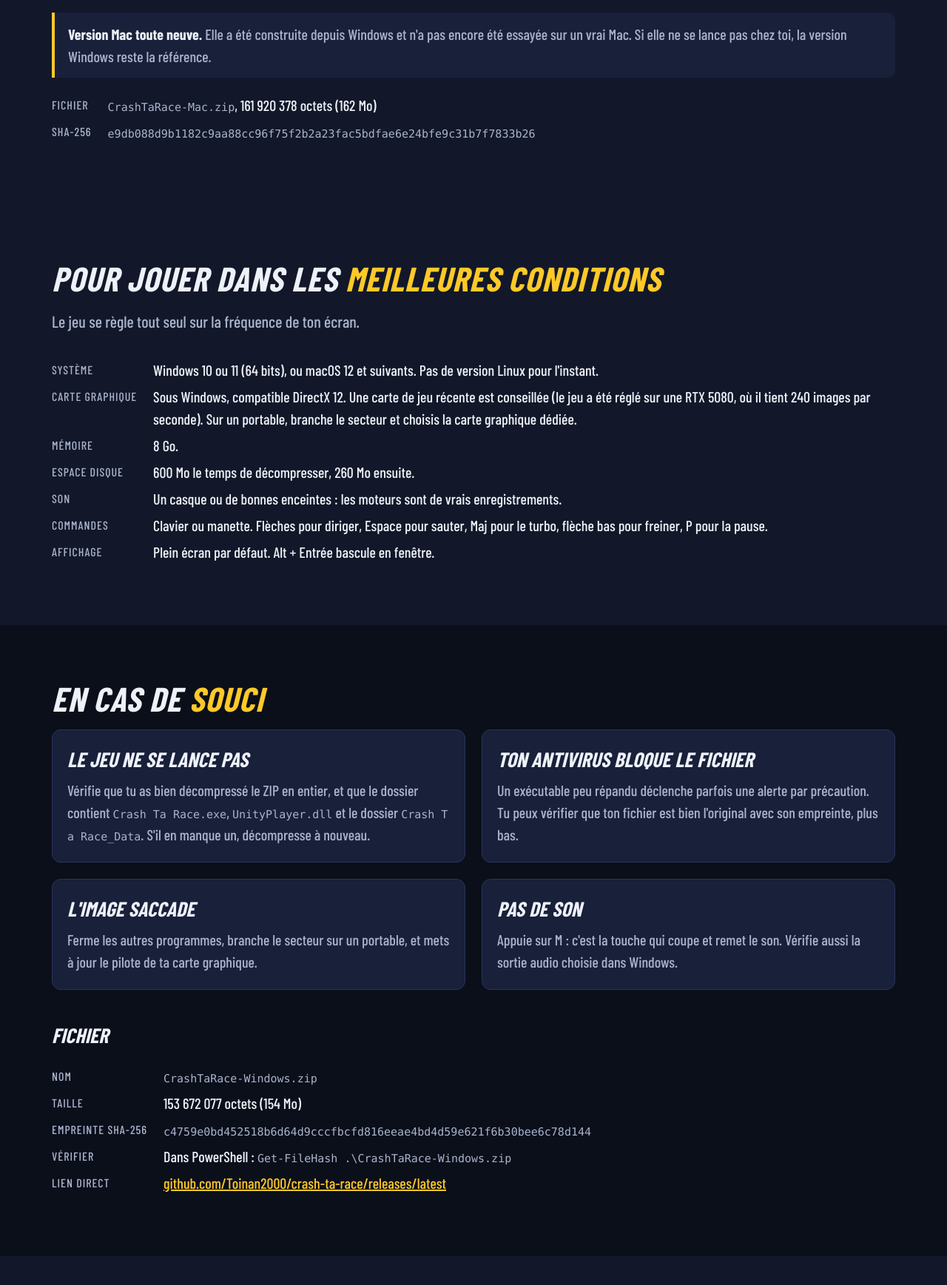
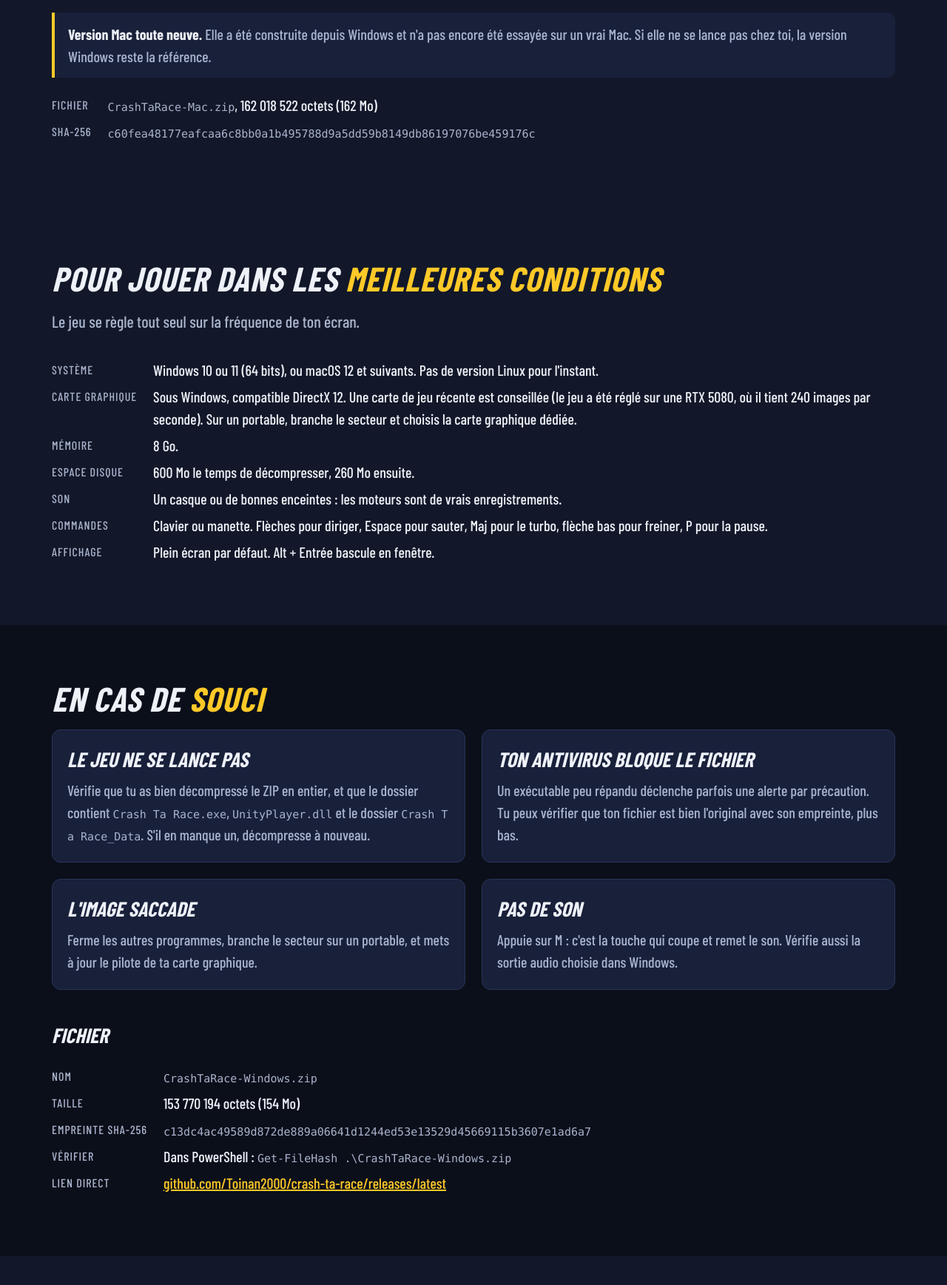
Before and after one commit to Toinan2000/crash-ta-race, a plain HTML site: page telecharger.html in a window 1280 px wide. Shown: the part 1960-3697 px from the top of the page at 74% size. Drawn offline with nearby package versions, Linux system fonts and the light colour scheme; a web font is replaced by a local one.

```diff
--- a/telecharger.html
+++ b/telecharger.html
@@ -72,8 +72,8 @@
     <p class="note" style="margin-top:22px"><strong>macOS refuse quand même, ou dit que l'application est endommagée ?</strong> Ouvre Réglages Système, puis Confidentialité et sécurité, et clique sur « Ouvrir quand même » en bas de la page. Sinon, ouvre le Terminal, tape <code>xattr -cr</code> suivi d'un espace, glisse l'application dans la fenêtre, appuie sur Entrée, puis relance le jeu.</p>
     <p class="note" style="margin-top:14px"><strong>Version Mac toute neuve.</strong> Elle a été construite depuis Windows et n'a pas encore été essayée sur un vrai Mac. Si elle ne se lance pas chez toi, la version Windows reste la référence.</p>
     <dl class="fiche" style="margin-top:22px">
-      <dt>Fichier</dt><dd><code>CrashTaRace-Mac.zip</code>, 161 920 378 octets (162 Mo)</dd>
-      <dt>SHA-256</dt><dd><code>e9db088d9b1182c9aa88cc96f75f2b2a23fac5bdfae6e24bfe9c31b7f7833b26</code></dd>
+      <dt>Fichier</dt><dd><code>CrashTaRace-Mac.zip</code>, 162 018 522 octets (162 Mo)</dd>
+      <dt>SHA-256</dt><dd><code>c60fea48177eafcaa6c8bb0a1b495788d9a5dd59b8149db86197076be459176c</code></dd>
     </dl>
   </div>
 </section>
@@ -106,8 +106,8 @@
     <h3 style="margin-top:40px">Fichier</h3>
     <dl class="fiche">
       <dt>Nom</dt><dd><code>CrashTaRace-Windows.zip</code></dd>
-      <dt>Taille</dt><dd>153 672 077 octets (154 Mo)</dd>
-      <dt>Empreinte SHA-256</dt><dd><code>c4759e0bd452518b6d64d9cccfbcfd816eeae4bd4d59e621f6b30bee6c78d144</code></dd>
+      <dt>Taille</dt><dd>153 770 194 octets (154 Mo)</dd>
+      <dt>Empreinte SHA-256</dt><dd><code>c13dc4ac49589d872de889a06641d1244ed53e13529d45669115b3607e1ad6a7</code></dd>
       <dt>Vérifier</dt><dd>Dans PowerShell : <code>Get-FileHash .\CrashTaRace-Windows.zip</code></dd>
       <dt>Lien direct</dt><dd><a href="https://github.com/Toinan2000/crash-ta-race/releases/latest/download/CrashTaRace-Windows.zip">github.com/Toinan2000/crash-ta-race/releases/latest</a></dd>
     </dl>
```
Also changed, not shown: index.html (+1 -1 lines).
